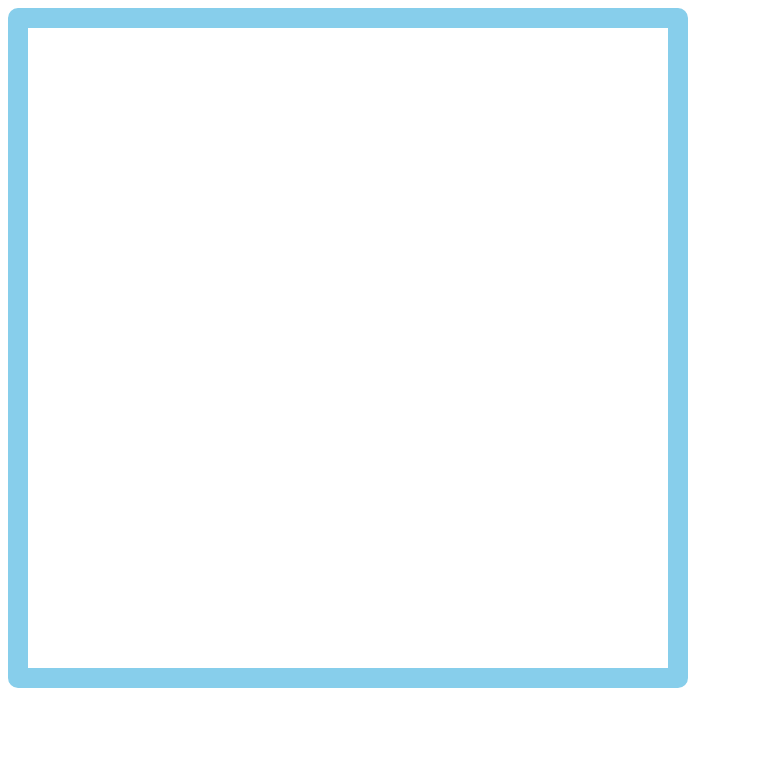
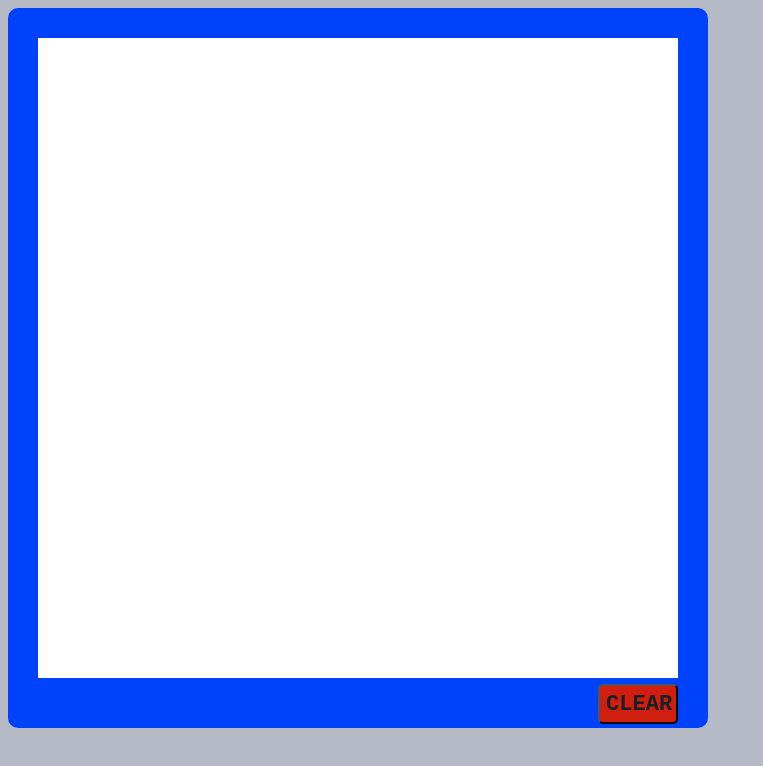
Before and after one commit to Manas-maker/sketch-pad, a plain HTML site: page index.html in a window 1280 px wide. Shown: the whole page, without its empty margins (0-763 px from the left). Drawn offline with Linux system fonts and the light colour scheme.

```diff
--- a/index.html
+++ b/index.html
@@ -11,5 +11,6 @@
 </head>
 <body>
     <div id="slate"></div>
+    <button id="clear">CLEAR</button>
 </body>
 </html>
--- a/script.js
+++ b/script.js
@@ -2,8 +2,7 @@
 const slate = document.querySelector('#slate');
 // const clearBtn = document.querySelector('#clear');
 drawGrid(INITIAL_DIMENSION);
-let pixels = document.querySelectorAll('div.pixel');
-pixels.forEach((pixel) => pixel.addEventListener('mouseenter',() => colorNew(pixel)));
+
 // clearBtn.addEventListener('click', clearGrid);
 
 
@@ -17,6 +16,8 @@
         divs[i].id = i;
         slate.appendChild(divs[i]);
     }
+    let pixels = document.querySelectorAll('div.pixel');
+    pixels.forEach((pixel) => pixel.addEventListener('mouseenter',() => colorNew(pixel)));
 }
 
 function colorNew(pixel) {
--- a/style.css
+++ b/style.css
@@ -1,7 +1,26 @@
+body {
+    background-color: #b6bac7;
+}
 #slate {
-    border: 20px solid skyblue;
+    border: 30px solid #0041fa;
+    border-bottom: 50px solid #0041fa;
     border-radius: 10px;
     width: 640px;
     height: 640px;
     display: grid;
+    background-color: white;
 }
+
+#clear {
+    border-radius: 5px;
+    background-color: #d01f10;
+    width: 80px;
+    height: 40px;
+    font-family: monospace;
+    font-size: 1.7em;
+    font-weight: bold;
+    color: #1a2023;
+    z-index: 2;
+    transform: translateY(-44px);
+    margin-left: 590px;
+}
```
